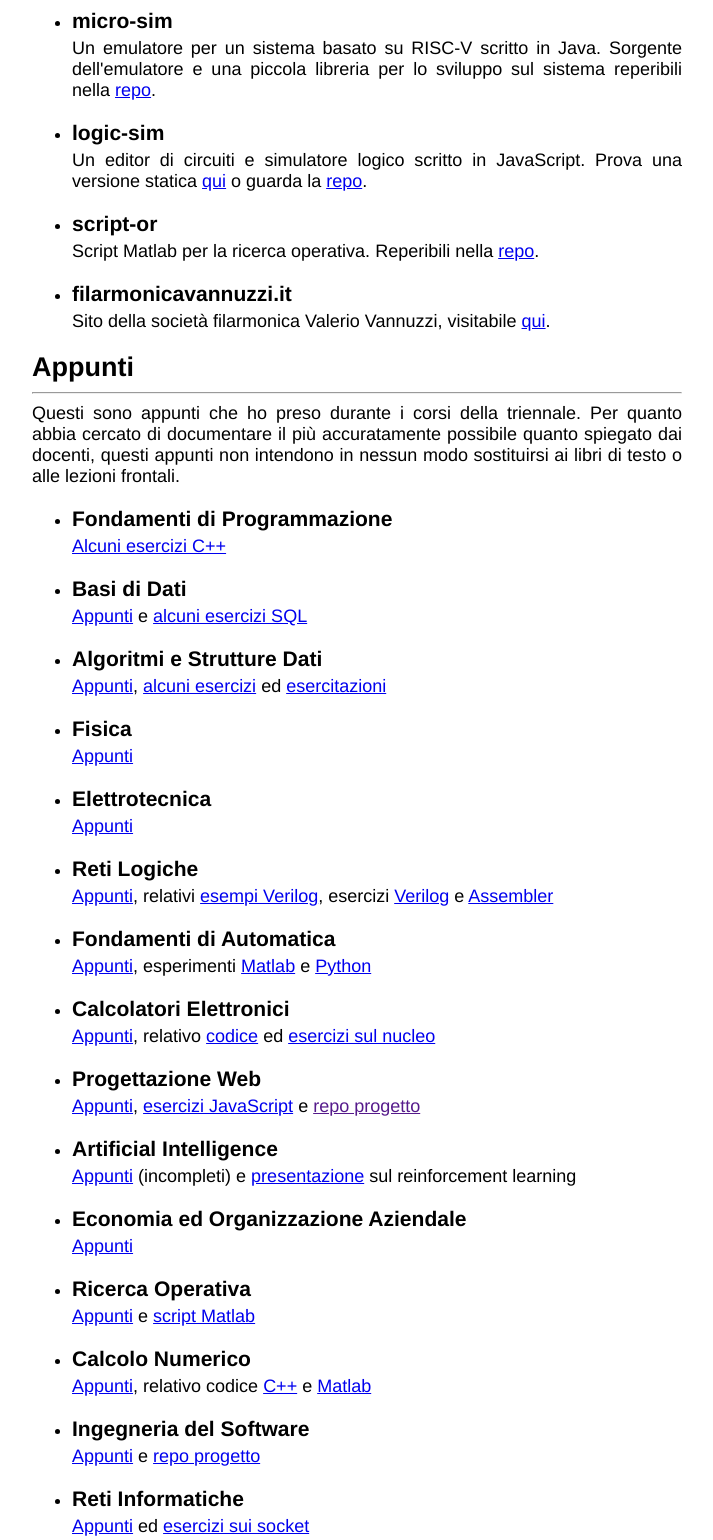
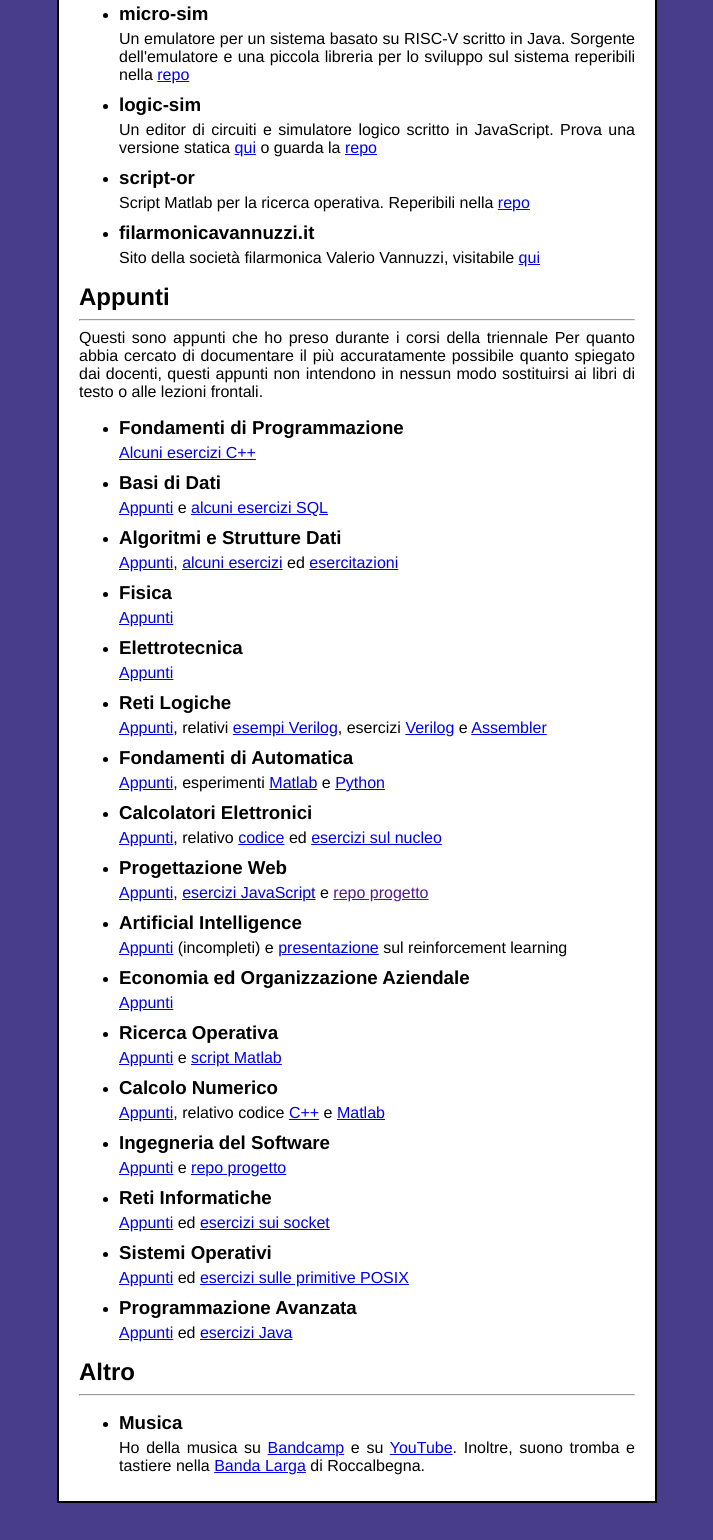
Before and after one commit to seggiani-luca/seggiani-luca.github.io, a plain HTML site: page index.html in a window 1280 px wide. Shown: the part 196-1736 px from the top of the page, without its empty margins (283-996 px from the left). Drawn offline with Linux system fonts and the light colour scheme.

Commit message:
Aggiunta sezione, un po di stile

```diff
--- a/css/styles.css
+++ b/css/styles.css
@@ -1,15 +1,21 @@
 body {
 	margin: 40px auto;
-	max-width: 650px;
-	font-size: 18px;
+	max-width: 600px;
+	font-size: 16px;
 	font-family: Helvetica, sans-serif;
-	padding: 0 10px;
+	background-color: darkslateblue;
+}
+
+.bg {
+	padding: 10px 20px;
+	border: 2px solid black;
+	background-color: white;
 }
 
 h1, h2, h3 {
 	padding: 0;
 	margin: 0;
-	margin-top: 20px;
+	margin-top: 10px;
 }
 
 p {
--- a/index.html
+++ b/index.html
@@ -9,6 +9,7 @@
 	</head>
 	<body>
 		<div class="bg">
+			<header>
 				<h1>
 					Luca Seggiani
 				</h1>
@@ -16,6 +17,7 @@
 				<p>
 					Studente di Ingegneria Informatica @ Università di Pisa
 				</p>
+			</header>
 			<h2>
 				Progetti
 			</h2>
@@ -27,7 +29,7 @@
 					</h3>
 					<p>
 						Un emulatore per un sistema basato su RISC-V scritto in Java.
-						Sorgente dell'emulatore e una piccola libreria per lo sviluppo sul sistema reperibili nella <a href="https://github.com/seggiani-luca/micro-sim">repo</a>.
+						Sorgente dell'emulatore e una piccola libreria per lo sviluppo sul sistema reperibili nella <a href="https://github.com/seggiani-luca/micro-sim">repo</a>
 					</p>
 				</li>
 				<li>
@@ -36,7 +38,7 @@
 					</h3>
 					<p>
 						Un editor di circuiti e simulatore logico scritto in JavaScript.
-						Prova una versione statica <a href="https://seggiani-luca.github.io/logic-sim/">qui</a> o guarda la <a href="https://github.com/seggiani-luca/logic-sim">repo</a>.
+						Prova una versione statica <a href="https://seggiani-luca.github.io/logic-sim/">qui</a> o guarda la <a href="https://github.com/seggiani-luca/logic-sim">repo</a>
 					</p>
 				</li>
 				<li>
@@ -45,7 +47,7 @@
 					</h3>
 					<p>
 						Script Matlab per la ricerca operativa.
-						Reperibili nella <a href="https://github.com/seggiani-luca/script-or">repo</a>.
+						Reperibili nella <a href="https://github.com/seggiani-luca/script-or">repo</a>
 					</p>
 				</li>
 				<li>
@@ -53,7 +55,7 @@
 						filarmonicavannuzzi.it
 					</h3>
 					<p>
-					Sito della società filarmonica Valerio Vannuzzi, visitabile <a href="https://filarmonicavannuzzi.it/">qui</a>.
+					Sito della società filarmonica Valerio Vannuzzi, visitabile <a href="https://filarmonicavannuzzi.it/">qui</a>
 					</p>
 				</li>
 			</ul>
@@ -62,7 +64,7 @@
 			</h2>
 			<hr/>
 			<p>
-				Questi sono appunti che ho preso durante i corsi della triennale.
+				Questi sono appunti che ho preso durante i corsi della triennale
 				Per quanto abbia cercato di documentare il più accuratamente possibile quanto spiegato dai docenti, questi appunti non intendono in nessun modo sostituirsi ai libri di testo o alle lezioni frontali.
 			</p>
 			<ul>
@@ -203,6 +205,22 @@
 					</p>
 				</li>
 			</ul>
+			<h2>
+				Altro
+			</h2>
+			<hr/>
+			<ul>
+				<li>
+					<h3>
+						Musica
+					</h3>
+					<p>
+					Ho della musica su <a href="https://xeno7.bandcamp.com">Bandcamp</a> e su <a href="https://www.youtube.com/@darkside6973">YouTube</a>.
+
+					Inoltre, suono tromba e tastiere nella <a href="https://filarmonicavannuzzi.it/bandalarga.html">Banda Larga</a> di Roccalbegna.
+					</p>
+				</li>
+			</ul>
 		</div>
 	</body>
 </html>
```
Lines whose indentation alone changed are shown as unchanged.
